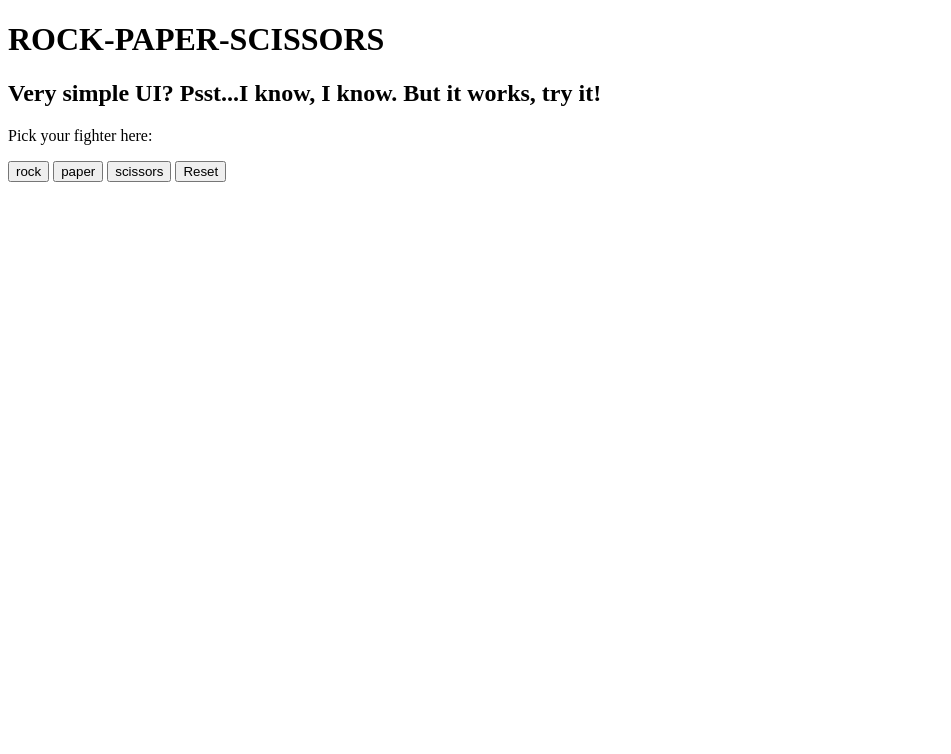
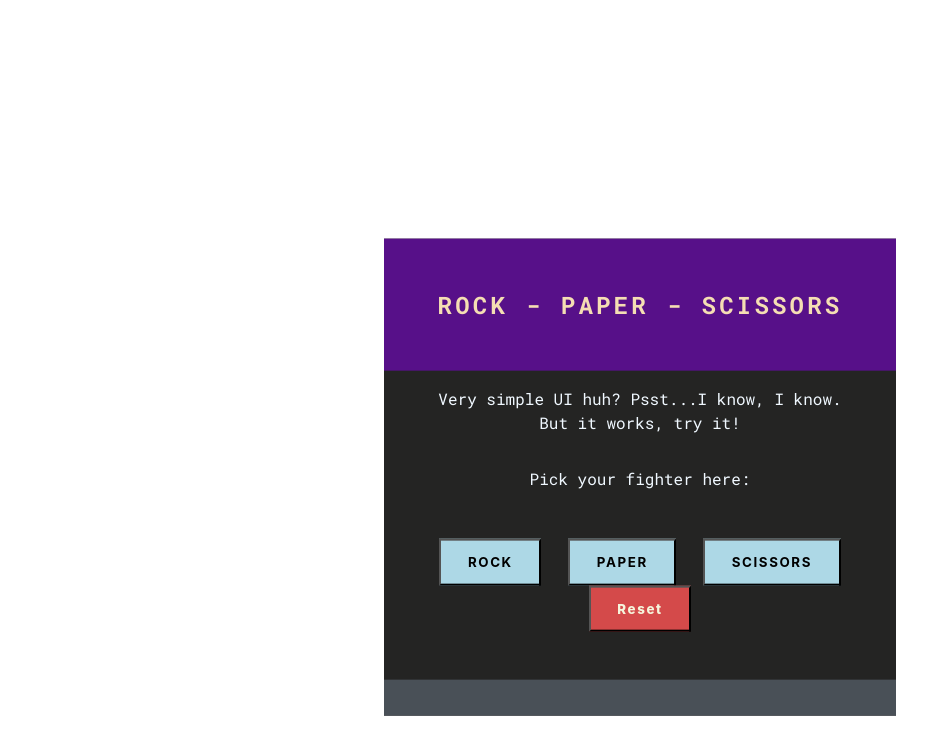
Before and after one commit to rogue-shark/rock_paper_scissors, a plain HTML site: page index.html in a window 1280 px wide. Shown: the whole page, without its empty margins (0-951 px from the left). Drawn offline with nearby package versions, Linux system fonts and the light colour scheme.

Commit message:
added styles

```diff
--- a/app.js
+++ b/app.js
@@ -25,8 +25,8 @@ function playRound(userSelection) {
            userSelection == 'scissors' && computerSelection == 'paper'
       ){
            playerScore += 1
-           result = `You win as ${userSelection} beats ${computerSelection}}
-                     \n Player Score: ${playerScore} & Computer Score:${computerScore}`
+           result = `You win as ${userSelection} beats ${computerSelection}
+                     \n Player Score: ${playerScore} \n Computer Score:${computerScore}`
            if(playerScore == 5){
             result = `game over, you win! Reset to play agian.`
             stopPlay()
@@ -38,7 +38,7 @@ function playRound(userSelection) {
         else{
             computerScore += 1
             result = `Computer win as ${computerSelection} beats ${userSelection}
-                     \n Player Score: ${playerScore} & Computer Score: ${computerScore}`
+                     \n Player Score: ${playerScore} \n Computer Score: ${computerScore}`
             if(computerScore == 5){
                         result = `game over, computer wins! Reset to play agian.`
                         stopPlay()
--- a/index.html
+++ b/index.html
@@ -5,18 +5,23 @@
     <meta http-equiv="X-UA-Compatible" content="IE=edge">
     <meta name="viewport" content="width=device-width, initial-scale=1.0">
     <title>RPS Classic</title>
+    <link rel="stylesheet" href="https://cdn.jsdelivr.net/npm/bulma@0.9.4/css/bulma.min.css">
     <link rel="stylesheet" href="style.css">
+    <link href="https://fonts.googleapis.com/css2?family=Roboto+Mono:wght@400;500;700&family=Silkscreen:wght@400;700&display=swap" rel="stylesheet">
 </head>
 <body>
-    <h1>ROCK-PAPER-SCISSORS</h1>
-    <h2>Very simple UI? Psst...I know, I know. But it works, try it!</h2>
-    <p>Pick your fighter here:</p>
-    <input type="button" value="rock"></input>
-    <input type="button" value="paper"></input>
-    <input type="button" value="scissors"></input>
-    <button id="reset">Reset</button>
-    <p id="result"></p>
-
+   <div class="container">
+        <h1>ROCK - PAPER - SCISSORS</h1>
+        <h2>Very simple UI huh? Psst...I know, I know. <br>But it works, try it!</h2>
+        <h3>Pick your fighter here:</h3>
+        <div class="buttons">
+        <input type="button" value="rock"></input>
+        <input type="button" value="paper"></input>
+        <input type="button" value="scissors"></input>
+        <button id="reset">Reset</button>
+    </div>
+        <p id="result"></p>
+</div>
     <script src="app.js"></script>
 </body>
 </html>
--- a/style.css
+++ b/style.css
@@ -0,0 +1,66 @@
+*, *::after, *::before{
+    box-sizing: border-box;
+}
+
+body{
+    margin: 0;
+    padding: 0;
+    font-family: 'Roboto Mono', monospace;
+    font-weight: 700;
+    text-align: center;
+    color: aliceblue;
+}
+
+h1{
+    padding: 2em ;
+    background-color: #571089;
+    color: wheat;
+    font-weight: 900;
+    font-size: 1.5rem;
+    letter-spacing: .2rem;
+}
+
+h2,h3{
+    padding: 1em;
+}
+
+.container{
+    background-color: #242423;
+    width: 40%;
+     display: flex;
+     flex-direction: column;
+    justify-content: center;
+    flex-wrap: wrap;
+    transform: translateY(50%);
+}
+
+.buttons{
+     display: flex;
+     justify-content: center;
+     padding: 2em 0;
+}
+
+input[type = "button"]{
+    padding: 1em 2em;
+    margin: 0 1em;
+    background-color: lightblue;
+    text-transform: uppercase;
+    font-weight: 700;
+    letter-spacing: .1rem;
+}
+
+#reset{
+    padding: 1em 2em;
+    margin: 0 1em;
+    font-weight: 800;
+    background-color: rgb(212, 74, 74);
+    color: beige;
+    letter-spacing: .1rem;
+}
+
+.container p{
+  font-size: large;
+  font-family: 'Silkscreen', cursive;;
+  background-color:  #495057;
+  padding: 1em;
+}
```
